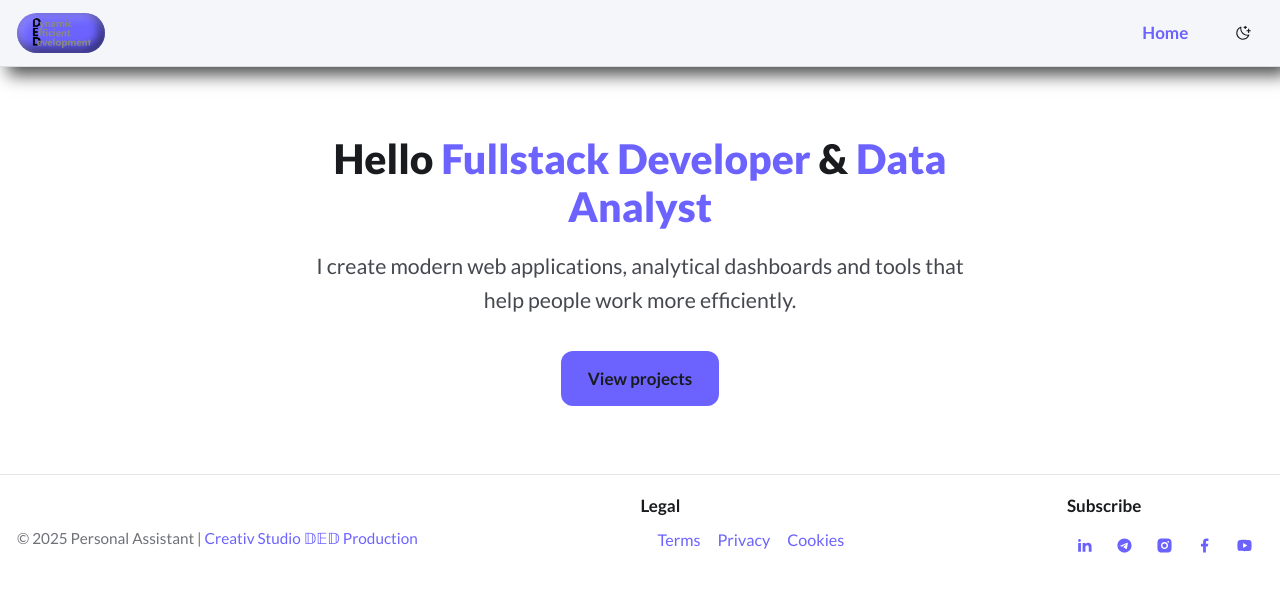
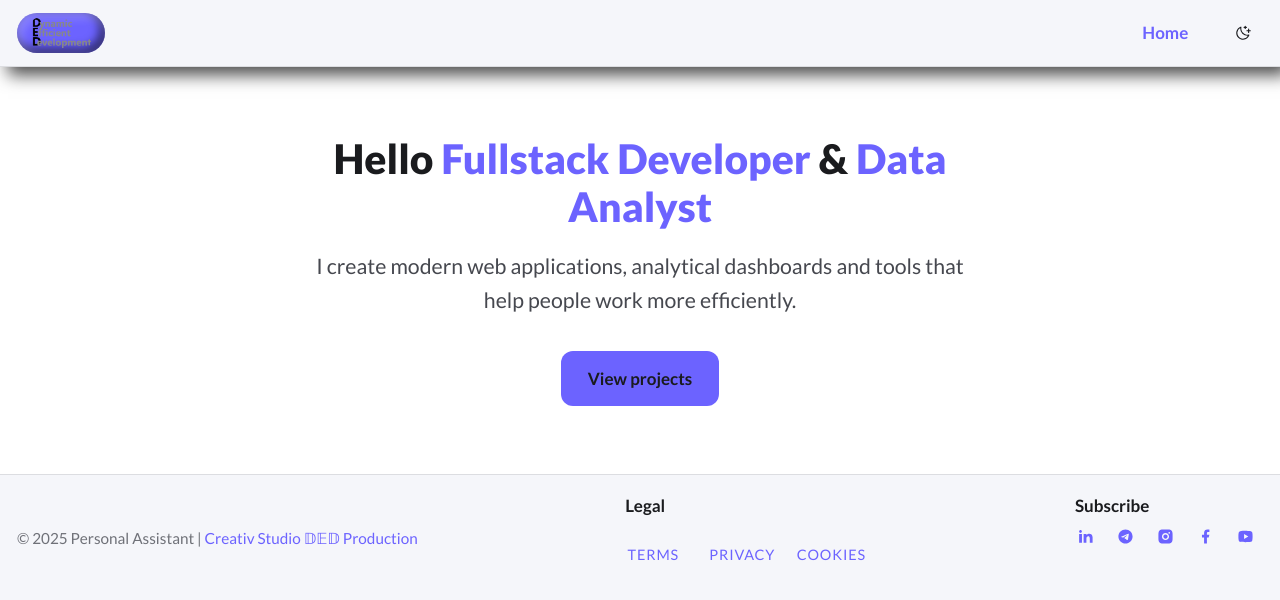
Before and after one commit to Ded-Goit/personal-assistant, a Next.js app: page / in a window 1280 px wide. Shown: the top 600 px of the page. Built offline with nearby package versions, Linux system fonts and the light colour scheme.

Commit message:
edit style

```diff
--- a/src/app/globals.css
+++ b/src/app/globals.css
@@ -37,6 +37,8 @@
   --color-selection-text: #fff;
   --color-selection-bg: #6c63ff;
   --color-social: #6ab1d7;
+  --color-mini-accent: #0bff01;
+
   --box-shadow: rgba(0, 0, 0, 0.7);
 
   color-scheme: light;
@@ -169,7 +171,7 @@ section {
 
 /* ========= MEDIA QUERIES ========= */
 
-/* Мобільні */
+/* Mobile */
 @media (max-width: 767px) {
   .container {
     width: 94%;
@@ -177,6 +179,7 @@ section {
   }
 
   h1 {
+    font-weight: var(--font-weight-black);
     font-size: 1.8rem;
   }
 
@@ -185,7 +188,7 @@ section {
   }
 }
 
-/* Планшети */
+/* Tablets */
 @media (min-width: 768px) and (max-width: 1439px) {
   :root {
     --font-size-base: 17px;
@@ -201,7 +204,7 @@ section {
   }
 }
 
-/* Десктопи */
+/* Desktops */
 @media (min-width: 1440px) {
   :root {
     --font-size-base: 18px;
--- a/src/components/Footer/Footer.module.css
+++ b/src/components/Footer/Footer.module.css
@@ -1,7 +1,6 @@
 .footer {
-  /*background: var(--color-bg-secondary);*/
+  background: var(--color-bg-secondary);
   border-top: 1px solid var(--color-border);
-  backdrop-filter: blur(10px) saturate(160%);
   padding: 1rem;
   transition: background var(--transition-fast);
   text-align: center;
@@ -25,26 +24,117 @@
   text-align: center;
 }
 
+.legalNav {
+  display: flex;
+  gap: 1rem;
+  justify-content: center;
+  align-items: center;
+}
+
+.navlink {
+  position: relative;
+  width: 72px;
+  height: 72px;
+  display: inline-grid;
+  place-items: center;
+  text-decoration: none;
+  cursor: pointer;
+  user-select: none;
+  -webkit-tap-highlight-color: transparent;
+}
+
+.label {
+  grid-area: 1 / 1;
+  z-index: 3;
+  transition:
+    opacity 180ms ease,
+    transform 220ms ease;
+  font-size: 0.85rem;
+  color: var(--color-accent);
+  text-transform: uppercase;
+  letter-spacing: 0.06em;
+}
+
+/* icon — in the center, hidden by default */
+.icon {
+  grid-area: 1 / 1;
+  position: absolute;
+  left: 50%;
+  top: 50%;
+  transform: translate(-50%, -50%) scale(0);
+  opacity: 0;
+  z-index: 4;
+  transition:
+    transform 260ms cubic-bezier(0.2, 0.9, 0.2, 1),
+    opacity 260ms;
+  font-size: 1.05rem;
+  display: flex;
+  align-items: center;
+  justify-content: center;
+}
+
+/* svg with circular text — also hidden */
+.rotSvg {
+  position: absolute;
+  left: 50%;
+  top: 50%;
+  width: 72px;
+  height: 72px;
+  transform: translate(-50%, -50%) scale(0.85);
+  opacity: 0;
+  z-index: 2;
+  pointer-events: none;
+  transition:
+    opacity 260ms,
+    transform 300ms;
+}
+
+/* text around the circle */
+.circleText {
+  font-size: 7px;
+  fill: currentColor;
+  text-transform: uppercase;
+  letter-spacing: 0.12em;
+}
+
+/* when hovering — hide the label, show the icon + svg */
+.navlink:hover .label {
+  opacity: 0;
+  transform: translateY(-6px) scale(0.95);
+}
+
+.navlink:hover .icon,
+.navlink:focus .icon {
+  transform: translate(-50%, -50%) scale(1);
+  opacity: 1;
+}
+
+.navlink:hover .rotSvg,
+.navlink:focus .rotSvg {
+  transform: translate(-50%, -50%) scale(1);
+  opacity: 1;
+}
+
+/* smooth text rotation */
+.rotSvg g {
+  transform-origin: 50% 50%;
+  animation: rotate 8s linear infinite;
+}
+
+@keyframes rotate {
+  from {
+    transform: rotate(0deg);
+  }
+  to {
+    transform: rotate(360deg);
+  }
+}
+
 .subtitle {
   font-weight: var(--font-weight-bold);
   color: var(--color-text-primary);
-  margin-bottom: 0.5rem;
-}
-
-.legalNav {
-  display: flex;
-  flex-direction: row;
-  gap: 24px;
-}
-.navlink {
-  color: var(--color-accent);
-  font-size: 0.95rem;
-  /* margin: 0 0.5rem;*/
-  transition: color var(--transition-fast);
-}
-
-.navlink:hover {
-  color: var(--color-accent-hover);
+  margin: 0;
+  padding-left: 8px;
 }
 
 .socials {
@@ -131,79 +221,3 @@
     font-size: 1rem;
   }
 }
-/*----------------------------------------------*/
-.legalNav {
-  --_clr-txt: rgb(255, 255, 255);
-  --_clr-txt-svg: rgb(147, 158, 184);
-  --_ani-speed: 6s;
-  display: flex;
-  gap: 1rem;
-  justify-content: center;
-  align-items: center;
-}
-
-/*.navlink {
-  position: relative;
-  display: grid;
-  place-content: center;
-  grid-template-areas: "stack";
-  padding: 0 1.5rem;
-  text-transform: uppercase;
-  font-weight: 300;
-  color: var(--_clr-txt);
-  text-decoration: none;
-  transition: color 0.3s ease-in-out;
-}*/
-
-.navlink > span {
-  transition: all 300ms ease-in-out;
-  grid-area: stack;
-}
-
-.icon {
-  margin-top: 0.25rem;
-  transform: scale(0);
-  transition-delay: 0ms;
-  border-radius: 50%;
-}
-
-.navlink:hover > span:first-of-type {
-  transform: scale(0);
-}
-
-.navlink:hover .icon {
-  transform: scale(1);
-}
-
-.navlink svg {
-  position: absolute;
-  width: 20px;
-  height: 20px;
-
-  transform: translate(-50%, -50%);
-  transform-origin: center;
-  opacity: 0;
-  text-transform: uppercase;
-  transition: all 300ms ease-in-out;
-  color: var(--_clr-txt-svg);
-}
-
-.navlink:hover svg {
-  transform: translate(-50%, -50%) scale(1);
-  opacity: 1;
-  transition-delay: 150ms;
-}
-
-.navlink svg g {
-  transform-origin: center;
-  animation: rotate var(--_ani-speed) linear infinite;
-}
-
-@keyframes rotate {
-  0% {
-    transform: rotate(0deg);
-  }
-  100% {
-    transform: rotate(360deg);
-  }
-}
--- a/src/components/Footer/Footer.tsx
+++ b/src/components/Footer/Footer.tsx
@@ -15,10 +15,15 @@ import { GoShieldCheck } from "react-icons/go";
 import { FaCookie } from "react-icons/fa";
 
 export default function Footer() {
+  const legalItems = [
+    { href: "/terms-and-conditions", label: "Terms", icon: <FiFileText /> },
+    { href: "/privacy-policy", label: "Privacy", icon: <GoShieldCheck /> },
+    { href: "/cookies-policy", label: "Cookies", icon: <FaCookie /> },
+  ];
+
   return (
     <footer className={styles.footer}>
       <div className={styles.container}>
-        {/* Logo and legal */}
         <div className={styles.linksWrapper}>
           <p className={styles.text}>
             &copy; {new Date().getFullYear()} Personal Assistant |{" "}
@@ -31,64 +36,55 @@ export default function Footer() {
             </Link>
           </p>
 
-          {/* Legal */}
           <div className={styles.navigation}>
             <p className={styles.subtitle}>Legal</p>
+
             <nav className={styles.legalNav}>
+              {legalItems.map(({ href, label, icon }) => {
+                // make a unique id for path (to avoid collisions)
+                const pathId = `circlePath-${label.replace(/\s+/g, "-").toLowerCase()}`;
+                return (
+                  <Link key={href} href={href} className={styles.navlink}>
+                    {/* label — visible by default */}
+                    <span className={styles.label}>{label}</span>
+
+                    {/* icon — hidden by default */}
+                    <span className={styles.icon} aria-hidden="true">
+                      {icon}
+                    </span>
+
+                    {/* svg with path defined inside for textPath */}
                     <svg
-                version="1.1"
-                xmlns="http://www.w3.org/2000/svg"
-                xmlnsXlink="http://www.w3.org/1999/xlink"
-                viewBox="0 0 300 300"
-                width="0"
-                height="0"
+                      className={styles.rotSvg}
+                      viewBox="0 0 100 100"
+                      aria-hidden="true"
+                      focusable="false"
                     >
                       <defs>
                         <path
-                    id="circlePath"
-                    d="M 150, 150 m -50, 0 a 50,50 0 0,1 100,0 a 50,50 0 0,1 -100,0"
+                          id={pathId}
+                          d="M50,50 m-32,0 a32,32 0 1,1 64,0 a32,32 0 1,1 -64,0"
                         />
                       </defs>
-              </svg>
 
-              {[
-                {
-                  href: "/terms-and-conditions",
-                  label: "Terms",
-                  icon: <FiFileText />,
-                },
-                {
-                  href: "/privacy-policy",
-                  label: "Privacy",
-                  icon: <GoShieldCheck />,
-                },
-                {
-                  href: "/cookies-policy",
-                  label: "Cookies",
-                  icon: <FaCookie />,
-                },
-              ].map(({ href, label, icon }) => (
-                <Link key={href} href={href} className={styles.navlink}>
-                  <span>{label}</span>
-                  <span className={styles.icon}>{icon}</span>
-                  <svg viewBox="0 0 300 300" aria-hidden="true">
                       <g>
-                      <text fill="currentColor">
-                        <textPath xlinkHref="#circlePath">{label}</textPath>
-                      </text>
-                      <text fill="currentColor">
-                        <textPath xlinkHref="#circlePath" startOffset="50%">
-                          {label}
+                        <text
+                          className={styles.circleText}
+                          textLength="200%"
+                          lengthAdjust="spacingAndGlyphs"
+                        >
+                          <textPath href={`#${pathId}`} startOffset="0%">
+                            {` ${label} • ${label} • ${label} • ${label} • `}
                           </textPath>
                         </text>
                       </g>
                     </svg>
                   </Link>
-              ))}
+                );
+              })}
             </nav>
           </div>
 
-          {/* Social networks */}
           <div className={styles.navigation}>
             <p className={styles.subtitle}>Subscribe</p>
             <div className={styles.socials}>
--- a/src/components/ProjectCard/ProjectCard.tsx
+++ b/src/components/ProjectCard/ProjectCard.tsx
@@ -47,12 +47,12 @@ export default function ProjectCard({ project }: ProjectCardProps) {
 
       <div className={styles.links}>
         <Link href={project.html_url} target="_blank" className={styles.link}>
-          GitHub ⟶
+          GitHub <span className={styles.linksspan}>⟶</span>
         </Link>
 
         {project.homepage && (
           <Link href={project.homepage} target="_blank" className={styles.link}>
-            Live Demo ⟶
+            Live Demo <span className={styles.linksspan}>⟶</span>
           </Link>
         )}
       </div>
```
Also changed, not shown: src/app/projects/projects.module.css (+5 -5 lines), src/components/ProjectCard/ProjectCard.module.css (+53 -5 lines). Lines whose indentation alone changed are shown as unchanged.
